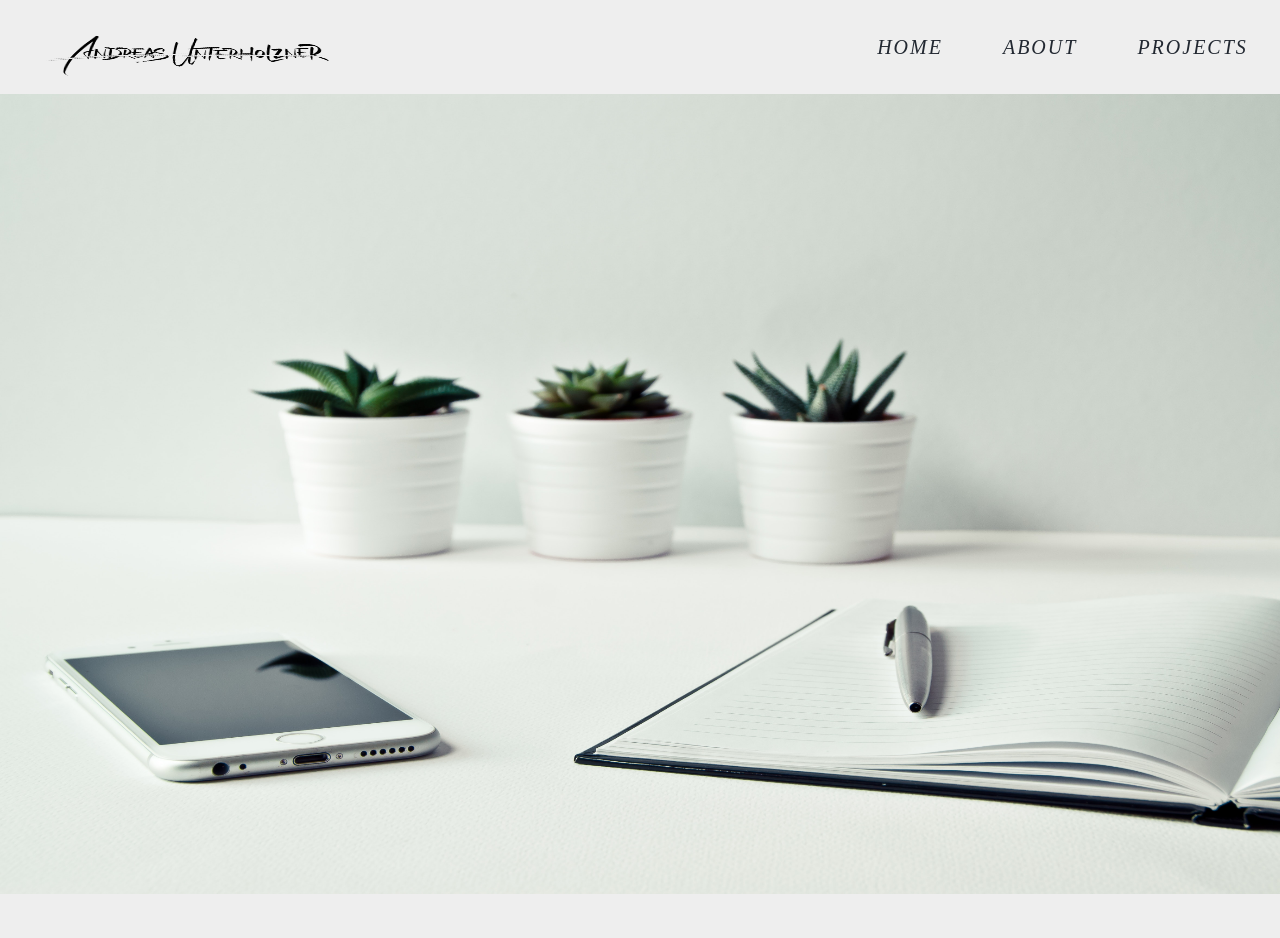
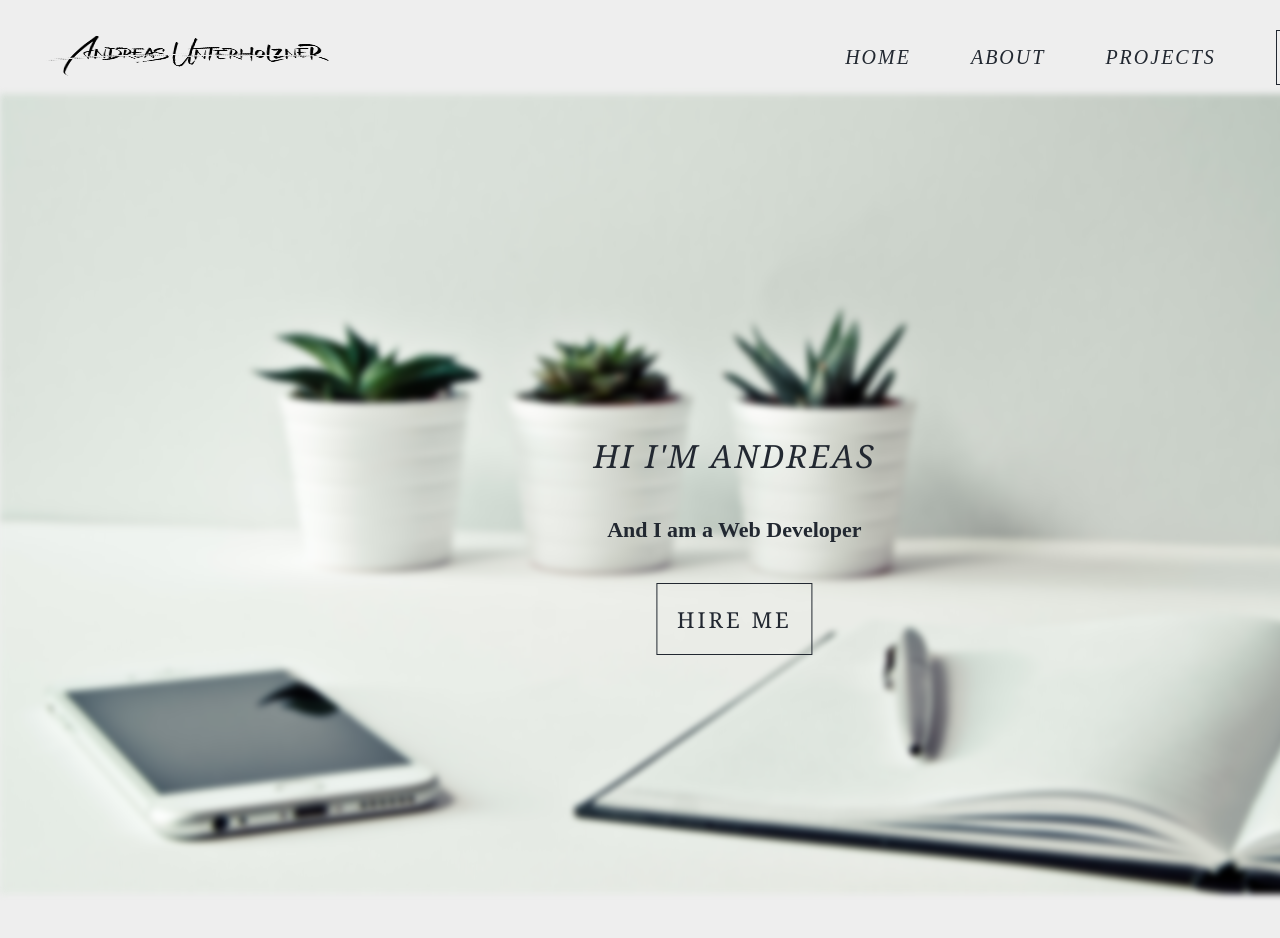
Before and after one commit to andiDev96/andiDev96.github.io, a plain HTML site: page index.html in a window 1280 px wide. Shown: the top 938 px of the page. Before the commit the page ends 894 px from the top, so only its background shows below. Drawn offline with Linux system fonts and the light colour scheme.

Commit message:
Creato il Banner hero con le scrritte ancora da specificare aggiunto il logo del favicon e fatto in modo che si può salvare sul home di apple

```diff
--- a/assets/css/style.css
+++ b/assets/css/style.css
@@ -46,38 +46,41 @@ nav {
   z-index: 1;
   padding-top: o;
 }
-.right ul{
+.right ul {
   display: flex;
   flex-direction: row;
   flex-wrap: wrap;
   height: 94px;
   width: 720px;
   justify-content: flex-end;
-
 }
-.right ul li{
+.right ul li {
   display: flex;
   flex-direction: row;
   justify-content: flex-end;
   align-items: center;
   align-content: space-between;
   margin: 30px;
-
 }
-.right ul li a{
+.right ul li a {
   text-decoration: none;
   text-transform: uppercase;
-    font-style:italic;
+  font-style: italic;
   font-weight: 100;
   letter-spacing: 2px;
   font-size: 20px;
   color: #222831;
+}
 
+.btn{
+    border: solid 1.5px #222831;
+    padding: 15px;
 }
-.right ul li a .btn{
-    border: 3px solid #222831
+.btn:hover{
+    color: #eeeeee;
+    background-color: #222831;
 }
-main{
+main {
   height: 100vh;
   width: 1440px;
   display: flex;
@@ -86,19 +89,71 @@ main{
   align-items: center;
   align-content: center;
 }
-.container-hero{
-    display: flex;
+.container-hero {
+  height: 100vh;
+  width: 100%;
+
   flex-direction: row;
   justify-content: center;
   align-items: center;
   align-content: center;
 }
-.container-hero img{
+.foto-area {
+  height: 100vh;
+  width: 100%;
+  background-image: url("/assets/img/background-nav.jpg");
+  background-color: #222831;
+  background-position: center;
+  background-size: cover;
+  background-repeat: no-repeat;
+  position: relative;
+  filter: blur(3px);
+
+}
+.text-area {
+    height: 100%;
+    width: 100%;
+    transform: translate(1%, -60%);
     display: flex;
-    height: 100vh;
-    width: 1440px;
-    background-repeat: no-repeat;
-    background-size: cover;
+    flex-direction: column;
+    align-items: center;
+    justify-content: start;
+
+  text-align: center;
+  position: relative;
+  align-items: center;
+  align-content: center;
+  color:#222831;
+
+
 
 
 }
+.text-area h1{
+    text-transform: uppercase;
+    font-style: italic;
+    font-family: Georgia, 'Times New Roman', Times, serif;
+    font-weight: 500;
+    text-align: center;
+    margin: 20px;
+    letter-spacing: 2px;
+}
+.text-area h3{
+    font-size: 22px;
+    margin: 20px;
+}
+.text-area button{
+    margin: 20px;
+    padding: 20px;
+    font-size: 22px;
+    text-transform: uppercase;
+    color: #222831;
+    font-family: Georgia, 'Times New Roman', Times, serif;
+    letter-spacing: 3px;
+    border: solid 1px #222831;
+    background-color: transparent;
+}
+.text-area button:hover{
+    background-color: #222831;
+    color: #eeeeee;
+}
--- a/index.html
+++ b/index.html
@@ -1,14 +1,20 @@
 <!DOCTYPE html>
 <html lang="en">
   <head>
+    <link
+      rel="apple-touch-icon"
+      sizes="152x152"
+      href="/assets/logo/Andreas-white-low-res .png"
+    />
+    <link
+      rel="shortcut icon"
+      href="assets/logo/Andreas-white-low-res .png"
+      type="image/x-icon"
+    />
     <meta charset="UTF-8" />
     <meta http-equiv="X-UA-Compatible" content="IE=edge" />
     <meta name="viewport" content="width=device-width, initial-scale=1.0" />
-    <link
-      rel="shortcut icon"
-      href="assets/logo/logo-white-low.png"
-      type="image/x-icon"
-    />
+
     <link rel="stylesheet" href="assets/css/style.css" />
     <title>Andreas Unterholzner</title>
   </head>
@@ -30,10 +36,13 @@
     </nav>
     <main>
       <div class="container-hero">
-        <img src="assets/img/background-nav.jpg" alt="" />
-
         <div class="foto-area"></div>
+        <div class="text-area">
+          <h1>Hi I'm Andreas</h1>
+          <h3>And I am a Web Developer</h3>
+          <button>Hire Me</button>
+        </div>
       </div>
     </main>
-</body>
+  </body>
 </html>
```
Also changed, not shown: assets/logo/Andreas-white-low-res .png (added). Lines whose indentation alone changed are shown as unchanged.
